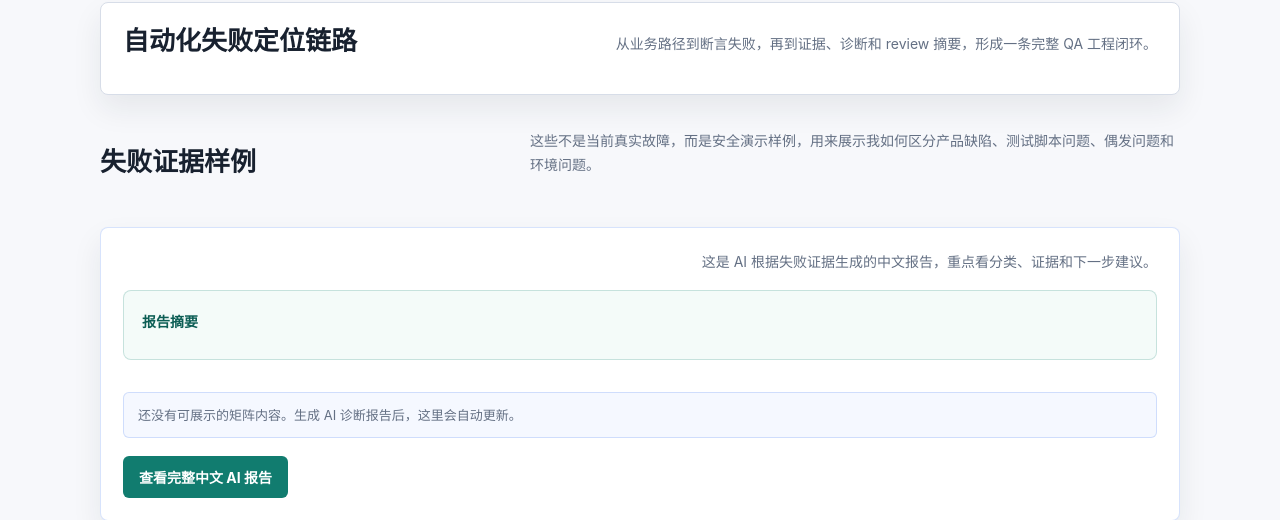
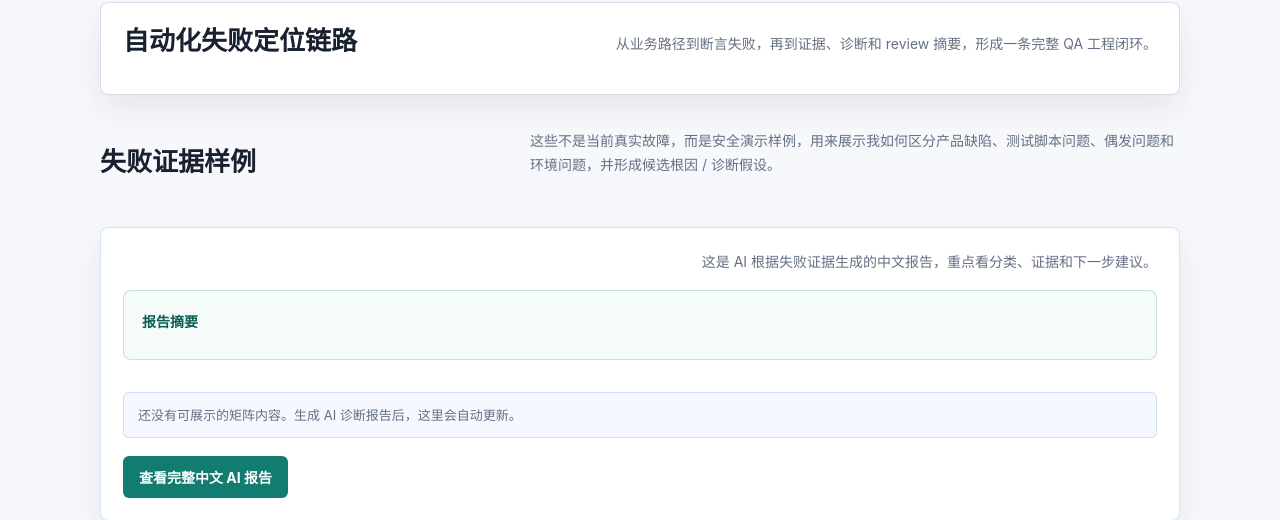
Before and after one commit to sbkyc/ai-qa-copilot, a FastAPI app: template app/templates/dashboard.html in a window 1280 px wide. Shown: the part 830-1350 px from the top of the page. Run offline with FastAPI, Linux system fonts and the light colour scheme; the template is opened without the code that fills it, so the values that code supplies are empty.

Commit message:
stabilize dashboard boundary copy

```diff
--- a/app/templates/dashboard.html
+++ b/app/templates/dashboard.html
@@ -123,7 +123,7 @@
       <section class="dashboard-section" aria-labelledby="evidence-title">
         <div class="section-heading">
           <h2 id="evidence-title">失败证据样例</h2>
-          <p>这些不是当前真实故障，而是安全演示样例，用来展示我如何区分产品缺陷、测试脚本问题、偶发问题和环境问题。</p>
+          <p>这些不是当前真实故障，而是安全演示样例，用来展示我如何区分产品缺陷、测试脚本问题、偶发问题和环境问题，并形成候选根因 / 诊断假设。</p>
         </div>
         <div class="evidence-grid">
           {% for card in failure_evidence_cards %}
```
